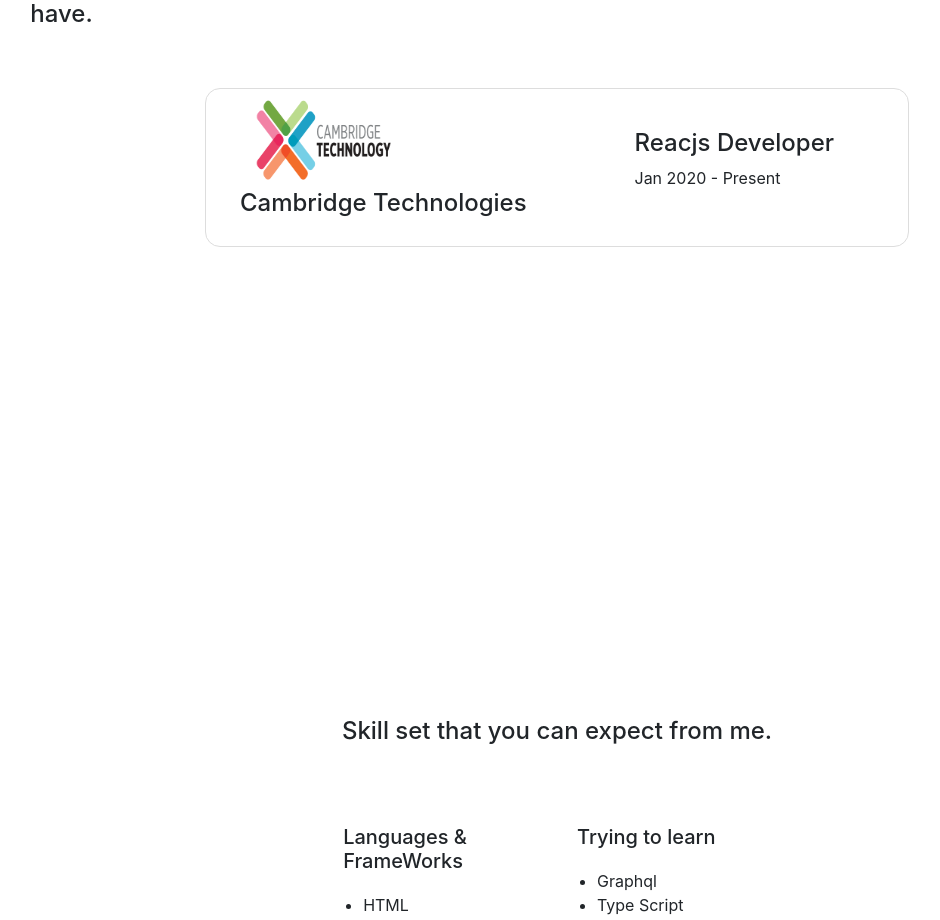
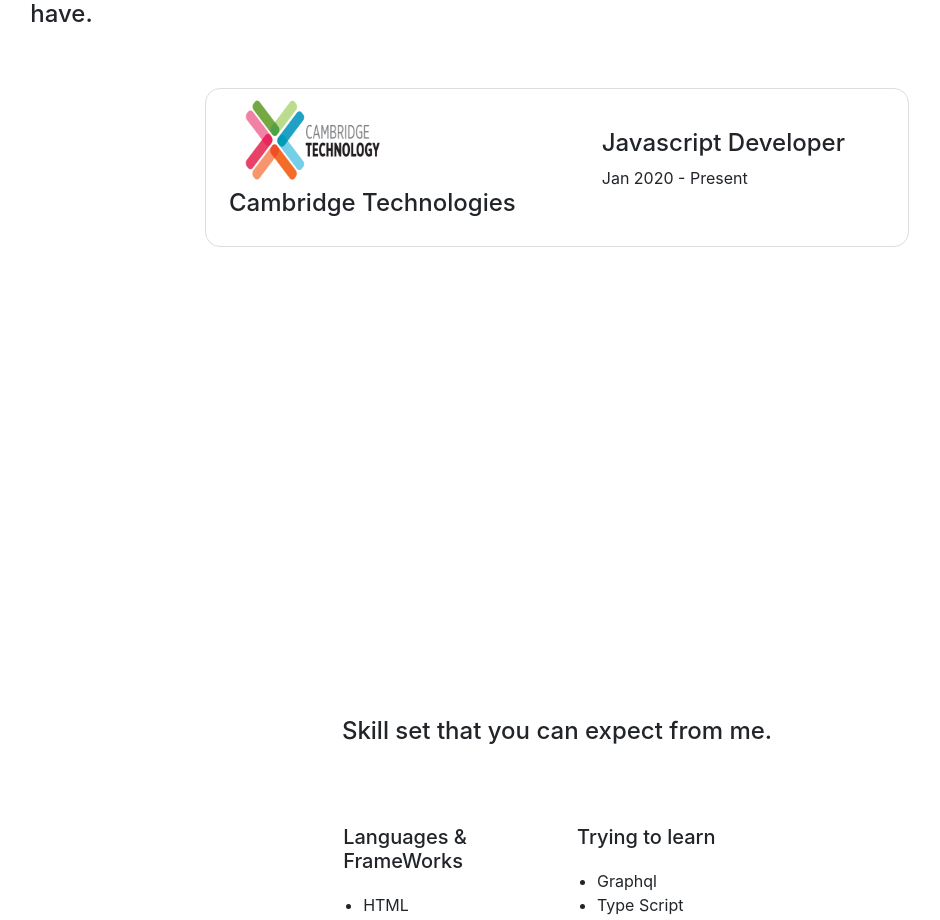
Before and after one commit to sridhar02/Personal-website, a Next.js app: page / in a window 1280 px wide. Shown: the part 1221-2141 px from the top of the page, without its empty margins (83-1023 px from the left). Built offline with nearby package versions, Linux system fonts and the light colour scheme.

Commit message:
Name correction

```diff
--- a/pages/index.js
+++ b/pages/index.js
@@ -134,7 +134,7 @@ function Experience() {
           <h4>Cambridge Technologies</h4>
         </div>
         <div className={classes.subSection}>
-          <h4>Reacjs Developer</h4>
+          <h4>Javascript Developer</h4>
           <p>Jan 2020 - Present</p>
         </div>
       </div>
```
